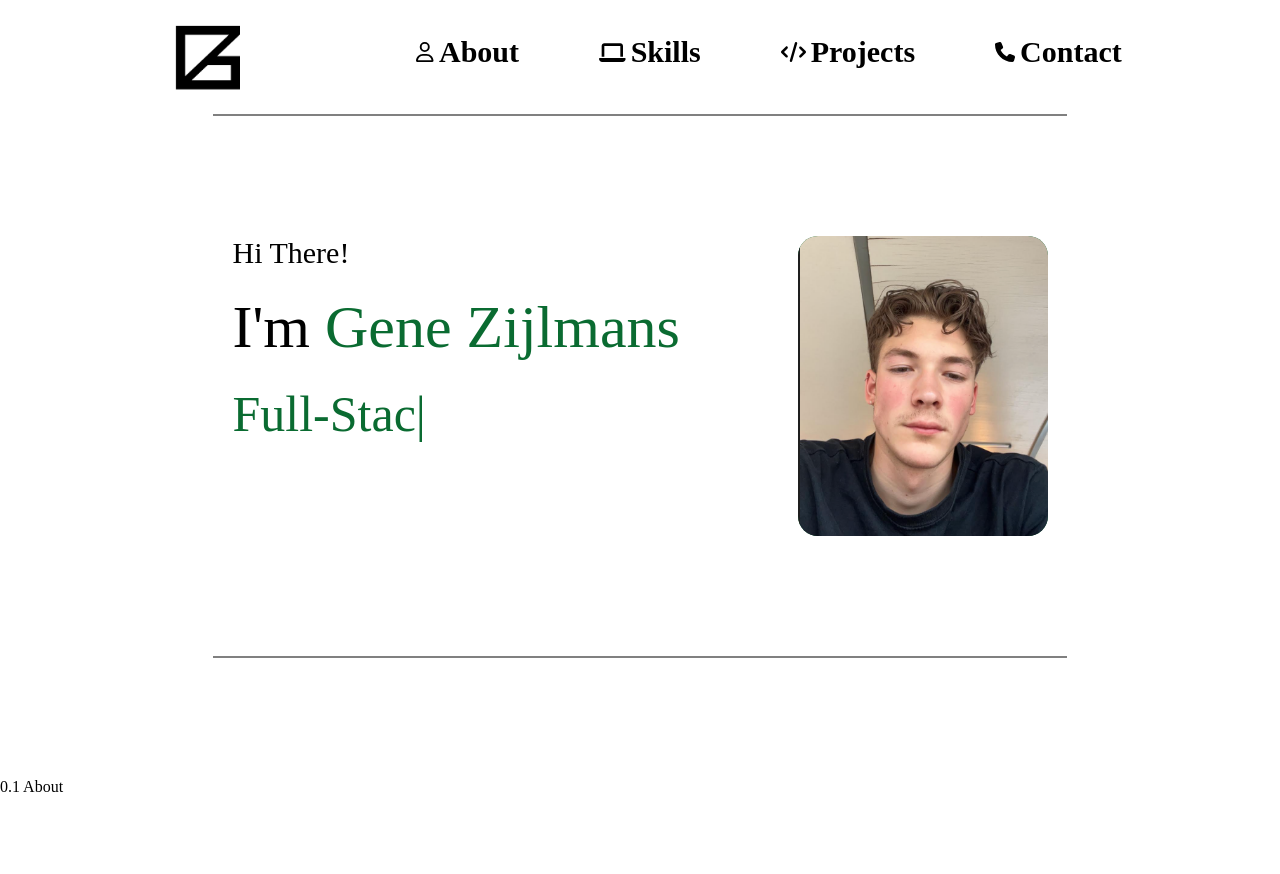
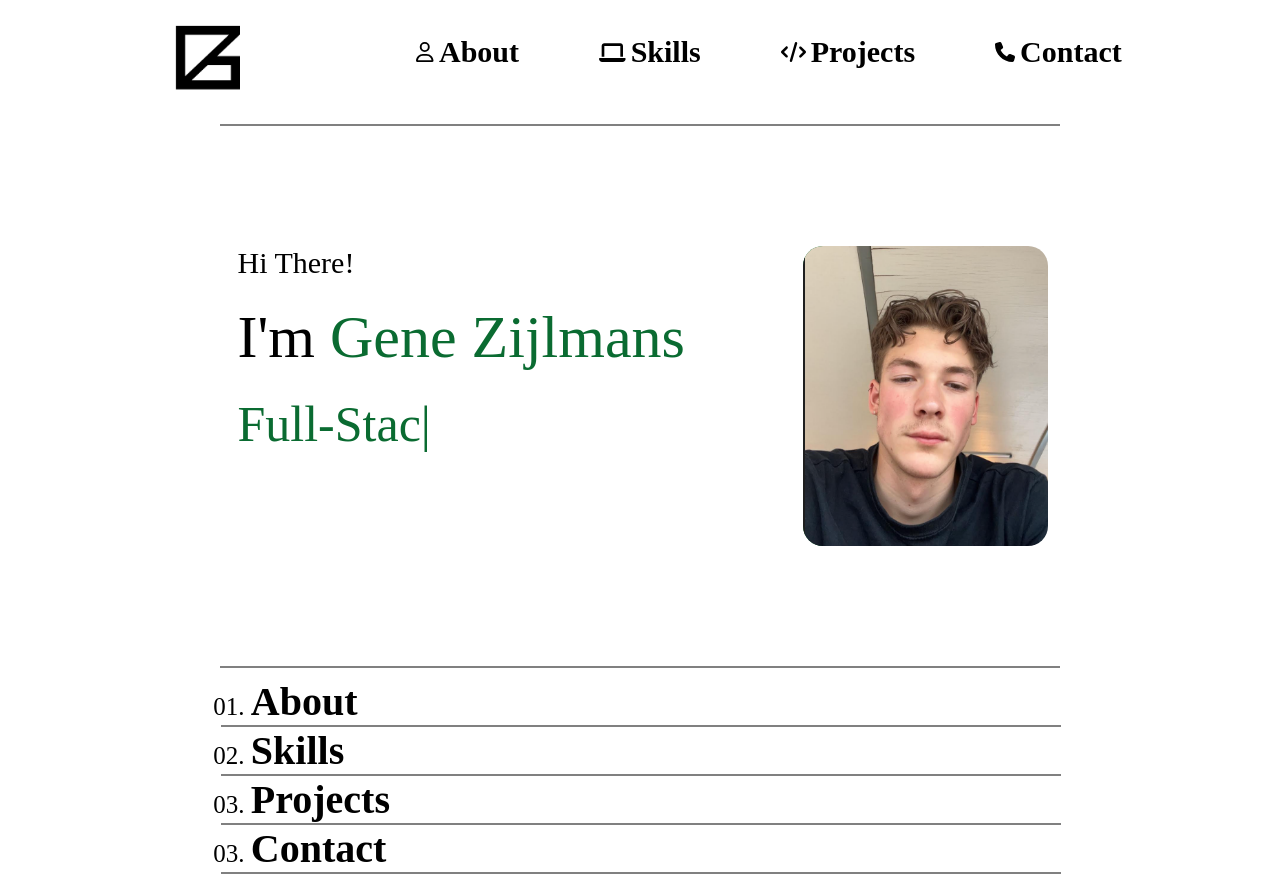
Before and after one commit to GeneZijlboot/Personal-Portfolio, a website built with webpack: page dist/index.html in a window 1280 px wide. Before the commit the page ends 800 px from the top, so only its background shows below. Built offline with nearby package versions, Linux system fonts and the light colour scheme.

Commit message:
adding Contents

```diff
--- a/src/style.css
+++ b/src/style.css
@@ -6,7 +6,7 @@
 .Devision{
     display: grid;
     grid-template-columns: 1fr 4fr 1fr;
-    margin-bottom: 120px;
+    margin: 10px;
 }
 
 .icons{
@@ -76,6 +76,7 @@ a:hover:before{
     justify-content: center;
     gap: 100px;
     margin-bottom: 120px;
+    margin-top: 120px;
 }
 
 .TextSpace{
@@ -106,7 +107,7 @@ a:hover:before{
 
 .img{
     height: 300px;
-    width: 250px;
+    width: 245px;
     border-radius: 20px;
     transition: transform 250ms ease-in-out;
     pointer-events: none;
@@ -114,7 +115,7 @@ a:hover:before{
 
 .Trigger{
     height: 300px;
-    width: 250px;
+    width: 240px;
     background:rgb(10, 107, 49);
     border-radius: 20px;
 }
@@ -123,9 +124,21 @@ a:hover:before{
     transform: translate(-15px, 15px);
 }
 
+/*puts everything clean in center no matter wich screen size you would have at that time*/
+
+.App{
+    display: grid;
+    grid-template-columns: 1fr 4fr 1fr;
+}
+
+.Devide2{
+    margin-left:7.5px;
+    height: 2px;
+    width: 98.4%;
+    background-color: gray;
+}
+
 /* About Me */
-
-
 
 /* Skills */
 
```
Also changed, not shown: dist/index.html, dist/main.js.
